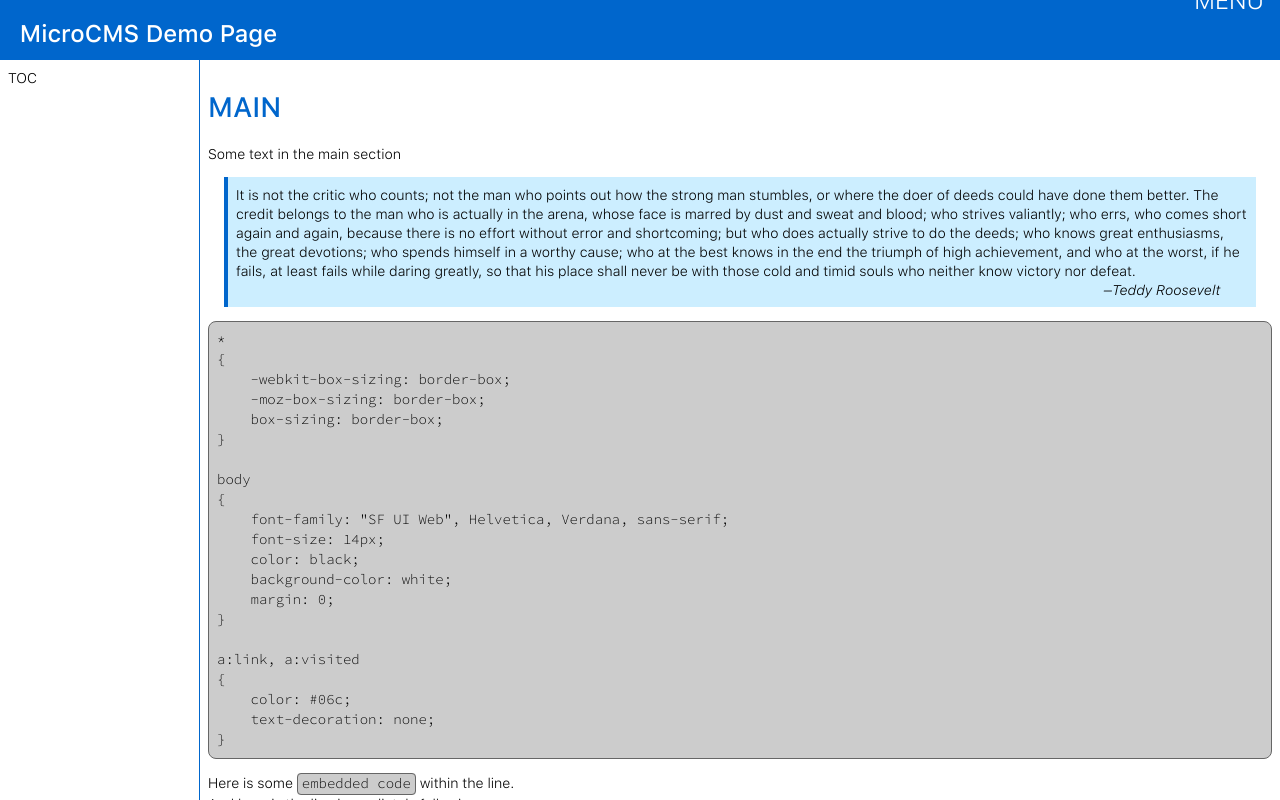
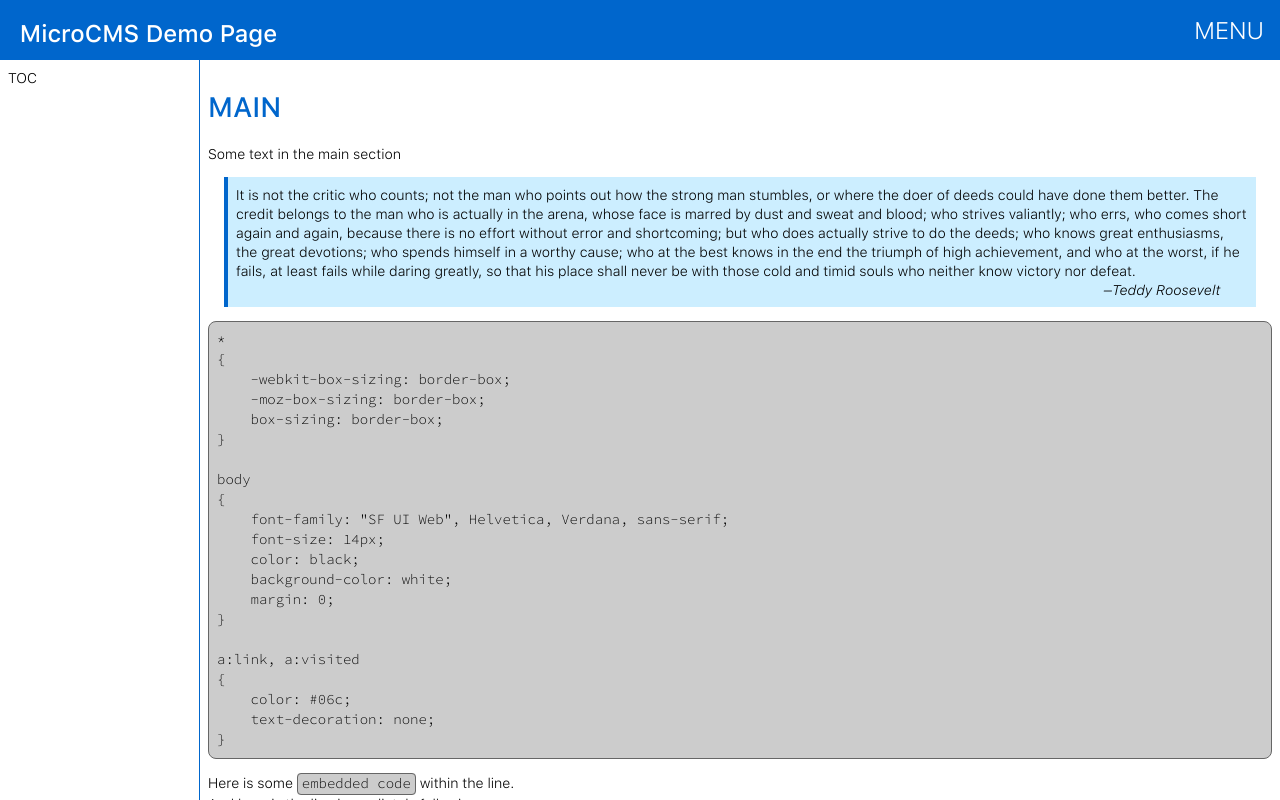
Before and after one commit to xcvista/MicroCMS, a plain HTML site: page index.html in a window 1280 px wide. Drawn offline with Linux system fonts and the light colour scheme; files whose address does not match are found by name.

```diff
--- a/images/navbar.css
+++ b/images/navbar.css
@@ -49,7 +49,7 @@ nav.header-menu a
 	div.header-menu
 	{
 		position: absolute;
-		top: 0;
+		top: 60px;
 		right: 0;
 		bottom: 0;
 		vertical-align: middle;
```
